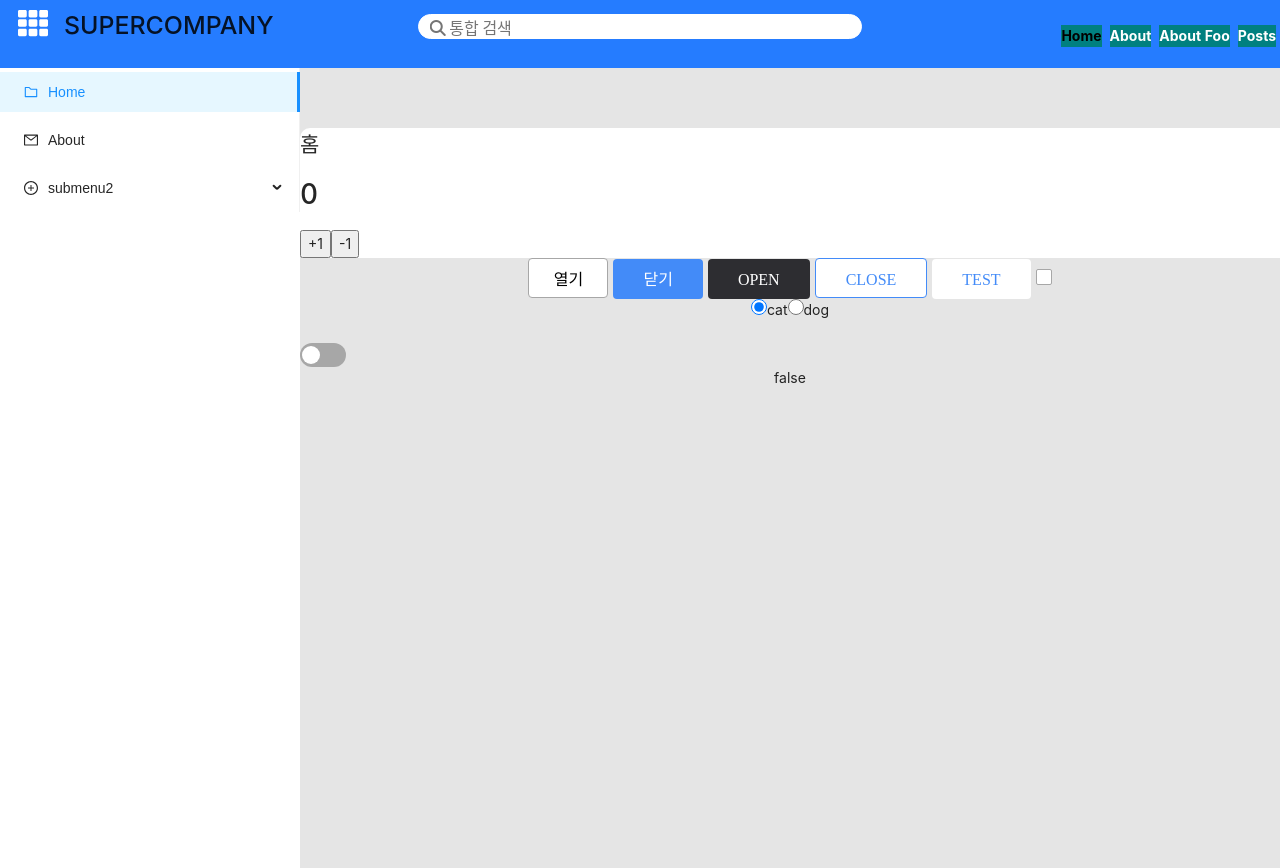
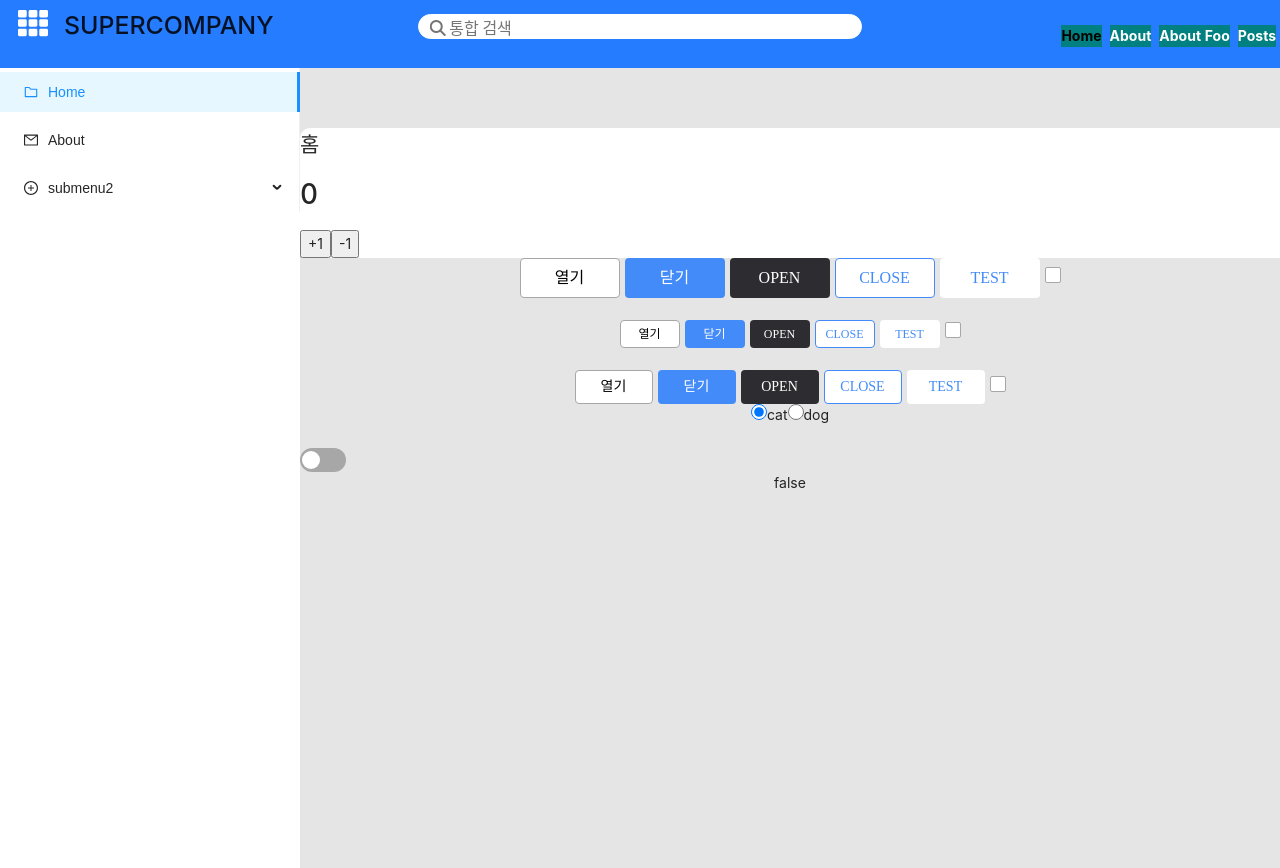
Before and after one commit to bosungJang/HyperCompany_Proto, a React app in the folder react-micro/: page / in a window 1280 px wide. Shown: the top 868 px of the page. Built offline with nearby package versions, Linux system fonts and the light colour scheme; a web font is replaced by a local one.

Commit message:
Button Size 기능 추가

```diff
--- a/react-micro/src/common/HcButton.tsx
+++ b/react-micro/src/common/HcButton.tsx
@@ -1,7 +1,7 @@
 import React, { Children } from "react";
 import styled, { CSSProperties } from "styled-components";
 
-const LineButton = styled.button`
+const LineButton = styled.button<{ size: string }>`
   border: 1px solid #a7a7a7;
   box-sizing: border-box;
   border-radius: 4px;
@@ -9,14 +9,11 @@ const LineButton = styled.button`
   font-family: Noto Sans KR;
   font-style: normal;
   font-weight: normal;
-  font-size: 16px;
   cursor: pointer;
   text-align: center;
   text-transform: uppercase;
   color: #000000;
-  min-width: 80px;
-  height: 40px;
-  padding: 8px 20px;
+  ${(props) => props.size}
 
   transition: background-color 0.5s;
 
@@ -37,21 +34,18 @@ const LineButton = styled.button`
   }
 `;
 
-const PrimaryButton = styled.button`
+const PrimaryButton = styled.button<{ size: string }>`
   border-radius: 4px;
   background: #438bf8;
   font-family: Noto Sans KR;
   font-style: normal;
   font-weight: normal;
-  font-size: 16px;
   cursor: pointer;
   text-align: center;
   text-transform: uppercase;
   color: #ffffff;
   border: unset;
-  min-width: 80px;
-  height: 40px;
-  padding: 8px 30px;
+  ${(props) => props.size}
 
   transition: background-color 0.5s;
 
@@ -68,21 +62,18 @@ const PrimaryButton = styled.button`
   }
 `;
 
-const SecondaryButton = styled.button`
+const SecondaryButton = styled.button<{ size: string }>`
   border-radius: 4px;
   background: #2d2d31;
   font-family: Noto Sans KR;
   font-style: normal;
   font-weight: normal;
-  font-size: 16px;
   cursor: pointer;
   text-align: center;
   text-transform: uppercase;
   color: #ffffff;
   border: unset;
-  min-width: 80px;
-  height: 40px;
-  padding: 8px 30px;
+  ${(props) => props.size}
 
   transition: background-color 0.5s;
 
@@ -99,7 +90,7 @@ const SecondaryButton = styled.button`
   }
 `;
 
-const TeriaryButton = styled.button`
+const TeriaryButton = styled.button<{ size: string }>`
   background: #ffffff;
   border: 1px solid #438bf8;
   box-sizing: border-box;
@@ -107,14 +98,11 @@ const TeriaryButton = styled.button`
   font-family: Noto Sans KR;
   font-style: normal;
   font-weight: normal;
-  font-size: 16px;
   cursor: pointer;
   text-align: center;
   text-transform: uppercase;
   color: #438bf8;
-  min-width: 80px;
-  height: 40px;
-  padding: 8px 30px;
+  ${(props) => props.size}
 
   transition: background-color 0.5s;
 
@@ -136,21 +124,18 @@ const TeriaryButton = styled.button`
   }
 `;
 
-const TextButton = styled.button`
+const TextButton = styled.button<{ size: string }>`
   background: #ffffff;
   border-radius: 4px;
   font-family: Noto Sans KR;
   font-style: normal;
   font-weight: normal;
-  font-size: 16px;
   cursor: pointer;
   text-align: center;
   text-transform: uppercase;
   color: #438bf8;
-  min-width: 80px;
-  height: 40px;
   border: unset;
-  padding: 8px 30px;
+  ${(props) => props.size}
 
   transition: background-color 0.5s;
 
@@ -177,7 +162,19 @@ interface HcButtonProps {
   styles: "line" | "primary" | "secondary" | "teriary" | "text";
   style?: CSSProperties;
   disabled?: boolean;
+  size: "big" | "medium" | "small";
 }
+
+const handleSizeType = (size: string) => {
+  switch (size) {
+    case "medium":
+      return "min-width: 78px; height: 34px;  font-size: 14px; line-height: 21px;";
+    case "small":
+      return "min-width: 60px; height: 28px; font-size: 12px; line-height: 18px;";
+    default:
+      return "min-width: 100px; height: 40px; font-size: 16px; line-height: 24px;";
+  }
+};
 
 const HcButton = (props: HcButtonProps) => {
   return (
@@ -189,6 +186,7 @@ const HcButton = (props: HcButtonProps) => {
               onClick={props.onClick}
               style={props.style}
               disabled={props.disabled}
+              size={handleSizeType(props.size)}
             >
               {props.children}
             </LineButton>
@@ -198,6 +196,7 @@ const HcButton = (props: HcButtonProps) => {
               onClick={props.onClick}
               style={props.style}
               disabled={props.disabled}
+              size={handleSizeType(props.size)}
             >
               {props.children}
             </PrimaryButton>
@@ -207,6 +206,7 @@ const HcButton = (props: HcButtonProps) => {
               onClick={props.onClick}
               style={props.style}
               disabled={props.disabled}
+              size={handleSizeType(props.size)}
             >
               {props.children}
             </SecondaryButton>
@@ -216,6 +216,7 @@ const HcButton = (props: HcButtonProps) => {
               onClick={props.onClick}
               style={props.style}
               disabled={props.disabled}
+              size={handleSizeType(props.size)}
             >
               {props.children}
             </TeriaryButton>
@@ -225,6 +226,7 @@ const HcButton = (props: HcButtonProps) => {
               onClick={props.onClick}
               style={props.style}
               disabled={props.disabled}
+              size={handleSizeType(props.size)}
             >
               {props.children}
             </TextButton>
--- a/react-micro/src/pages/Layout.tsx
+++ b/react-micro/src/pages/Layout.tsx
@@ -100,6 +100,7 @@ const Layout = () => {
               onClick={openNav}
               styles="line"
               style={{ marginRight: "5px" }}
+              size="big"
             >
               열기
             </HcButton>
@@ -107,6 +108,7 @@ const Layout = () => {
               onClick={closeNav}
               styles="primary"
               style={{ marginRight: "5px" }}
+              size="big"
             >
               닫기
             </HcButton>
@@ -114,6 +116,7 @@ const Layout = () => {
               onClick={openGNB}
               styles="secondary"
               style={{ marginRight: "5px" }}
+              size="big"
             >
               open
             </HcButton>
@@ -121,10 +124,11 @@ const Layout = () => {
               onClick={closeGNB}
               styles="teriary"
               style={{ marginRight: "5px" }}
+              size="big"
             >
               close
             </HcButton>
-            <HcButton styles="text" style={{ marginRight: "5px" }}>
+            <HcButton styles="text" style={{ marginRight: "5px" }} size="big">
               test
             </HcButton>
             <HcCheckBox
@@ -133,7 +137,94 @@ const Layout = () => {
                 setCheckedItem(!checkedItem);
               }}
             />
-            <br />
+            <br /> <br />
+            <HcButton
+              onClick={openNav}
+              styles="line"
+              style={{ marginRight: "5px" }}
+              size="small"
+            >
+              열기
+            </HcButton>
+            <HcButton
+              onClick={closeNav}
+              styles="primary"
+              style={{ marginRight: "5px" }}
+              size="small"
+            >
+              닫기
+            </HcButton>
+            <HcButton
+              onClick={openGNB}
+              styles="secondary"
+              style={{ marginRight: "5px" }}
+              size="small"
+            >
+              open
+            </HcButton>
+            <HcButton
+              onClick={closeGNB}
+              styles="teriary"
+              style={{ marginRight: "5px" }}
+              size="small"
+            >
+              close
+            </HcButton>
+            <HcButton styles="text" style={{ marginRight: "5px" }} size="small">
+              test
+            </HcButton>
+            <HcCheckBox
+              checked={checkedItem}
+              onChange={() => {
+                setCheckedItem(!checkedItem);
+              }}
+            />
+            <br /> <br />
+            <HcButton
+              onClick={openNav}
+              styles="line"
+              style={{ marginRight: "5px" }}
+              size="medium"
+            >
+              열기
+            </HcButton>
+            <HcButton
+              onClick={closeNav}
+              styles="primary"
+              style={{ marginRight: "5px" }}
+              size="medium"
+            >
+              닫기
+            </HcButton>
+            <HcButton
+              onClick={openGNB}
+              styles="secondary"
+              style={{ marginRight: "5px" }}
+              size="medium"
+            >
+              open
+            </HcButton>
+            <HcButton
+              onClick={closeGNB}
+              styles="teriary"
+              style={{ marginRight: "5px" }}
+              size="medium"
+            >
+              close
+            </HcButton>
+            <HcButton
+              styles="text"
+              style={{ marginRight: "5px" }}
+              size="medium"
+            >
+              test
+            </HcButton>
+            <HcCheckBox
+              checked={checkedItem}
+              onChange={() => {
+                setCheckedItem(!checkedItem);
+              }}
+            />
             <div>
               <HcRadioGroup
                 defaultValue="cat"
```
